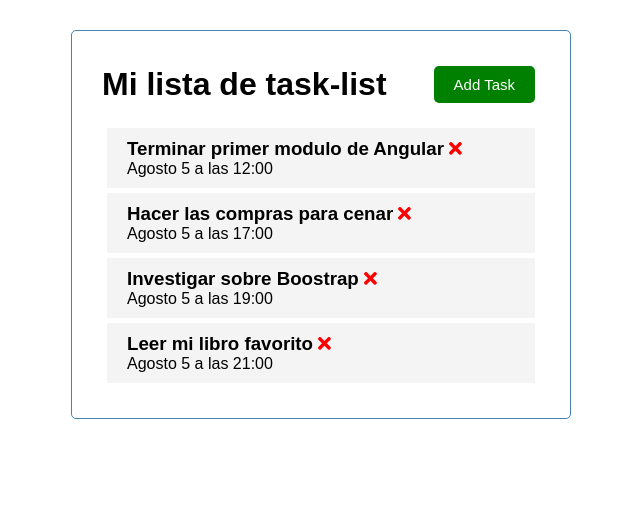
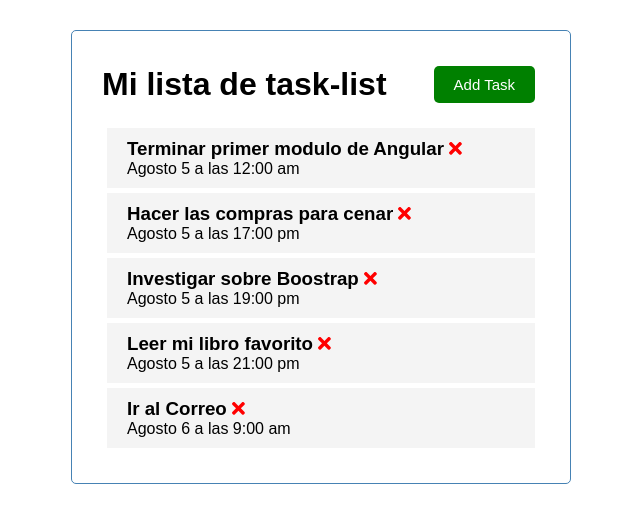
Before and after one commit to IngAlarcon/ListaTareas_Angular, an Angular app: page / in a window 1280 px wide. Shown: the top 522 px of the page, without its empty margins (319-959 px from the left). Built offline with nearby package versions, Linux system fonts and the light colour scheme; data requests are answered from the project's data file.

Commit message:
Commit de Sevicio y servidor de tareas listo.

```diff
--- /dev/null
+++ b/db.json
@@ -0,0 +1,40 @@
+{
+    "tasks": [
+        {
+            "id": 1,
+            "text": "Terminar primer modulo de Angular",
+            "day": "Agosto 5 a las 12:00 am",
+            "reminder": true
+
+        },
+        {
+            "id": 2,
+           "text": "Hacer las compras para cenar",
+            "day": "Agosto 5 a las 17:00 pm",
+           "reminder": true
+
+        },
+        {
+            "id": 3,
+           "text": "Investigar sobre Boostrap",
+            "day": "Agosto 5 a las 19:00 pm",
+            "reminder": false
+
+        },
+        {
+           "id": 4,
+            "text": "Leer mi libro favorito",
+            "day": "Agosto 5 a las 21:00 pm",
+           "reminder": false
+
+        },
+        {
+           "id": 5,
+            "text": "Ir al Correo",
+            "day": "Agosto 6 a las 9:00 am",
+           "reminder": false
+        }
+
+    ]
+
+}
--- a/package.json
+++ b/package.json
@@ -6,7 +6,8 @@
     "start": "ng serve",
     "build": "ng build",
     "watch": "ng build --watch --configuration development",
-    "test": "ng test"
+    "test": "ng test",
+    "server": "json-server --watch db.json --port 5100"
   },
   "private": true,
   "dependencies": {
@@ -23,6 +24,7 @@
     "@fortawesome/free-brands-svg-icons": "^5.15.4",
     "@fortawesome/free-regular-svg-icons": "^5.15.4",
     "@fortawesome/free-solid-svg-icons": "^5.15.4",
+    "json-server": "^0.17.0",
     "rxjs": "~7.4.0",
     "tslib": "^2.3.0",
     "zone.js": "~0.11.4"
--- a/src/app/components/tasks/tasks.component.ts
+++ b/src/app/components/tasks/tasks.component.ts
@@ -1,8 +1,7 @@
 import { Component, OnInit } from '@angular/core';
 
-// Importando mi simulador de base de datos
-import { Task } from '../../Task';
-import { TASKS } from '../../mock-tasks';
+import {TaskService} from '../../service/task.service';
+import {Task} from '../../Task';
 
 
 @Component({
@@ -13,12 +12,17 @@ import { TASKS } from '../../mock-tasks';
 export class TasksComponent implements OnInit {
 
   //Datos
-  tasks: Task[] = TASKS;
+  tasks: Task[] = [];
 
 
-  constructor() { }
+  constructor( private taskService: TaskService ) { }
 
   ngOnInit(): void {
+// Like Promise ( esto es comolas promesas como el await )
+    this.taskService.getTasks().subscribe((tasks) =>{
+      this.tasks = tasks;
+    });
+
   }
 
 }
--- /dev/null
+++ b/src/app/service/task.service.ts
@@ -0,0 +1,29 @@
+import { Injectable } from '@angular/core';
+
+//IMportando para hacer uso y conexion de mi base de datos
+import { HttpClient, HttpHandler} from '@angular/common/http'
+
+import { Observable, of } from 'rxjs';
+
+// Importando mi simulador de base de datos
+import { Task } from '../Task';
+import { TASKS } from '../mock-tasks';
+
+@Injectable({
+  providedIn: 'root'
+})
+export class TaskService {
+  //Definiendo una cosntante para guardar la url del servidor
+  private apiUrl = 'http://localhost:5100/tasks';
+
+  constructor(private http:HttpClient) {
+
+   }
+
+  getTasks(): Observable<Task[]>{
+    //const tasks = of(TASKS);
+    return this.http.get<Task[]>(this.apiUrl);
+  }
+
+
+}
```
Also changed, not shown: src/app/app.module.ts (+8 -3 lines), 2 other files (tests, documents, lock files or other folders).
